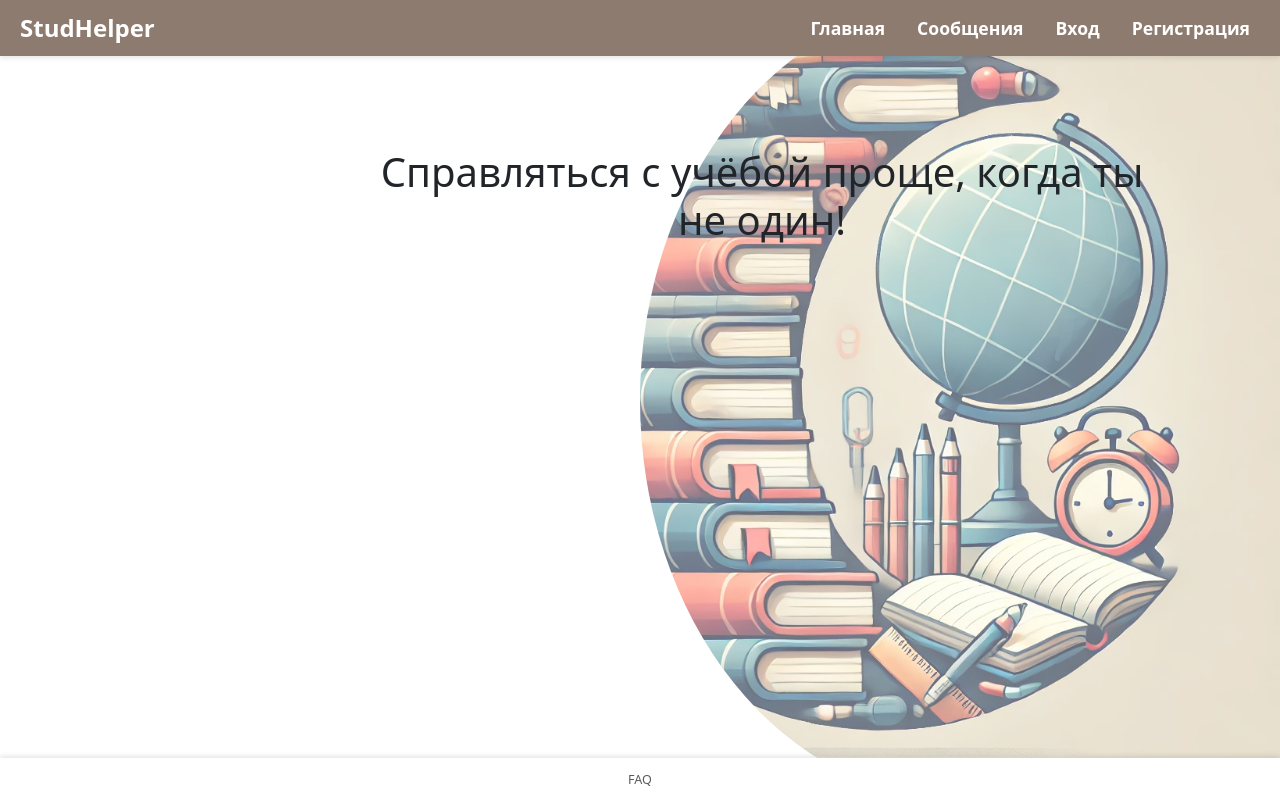
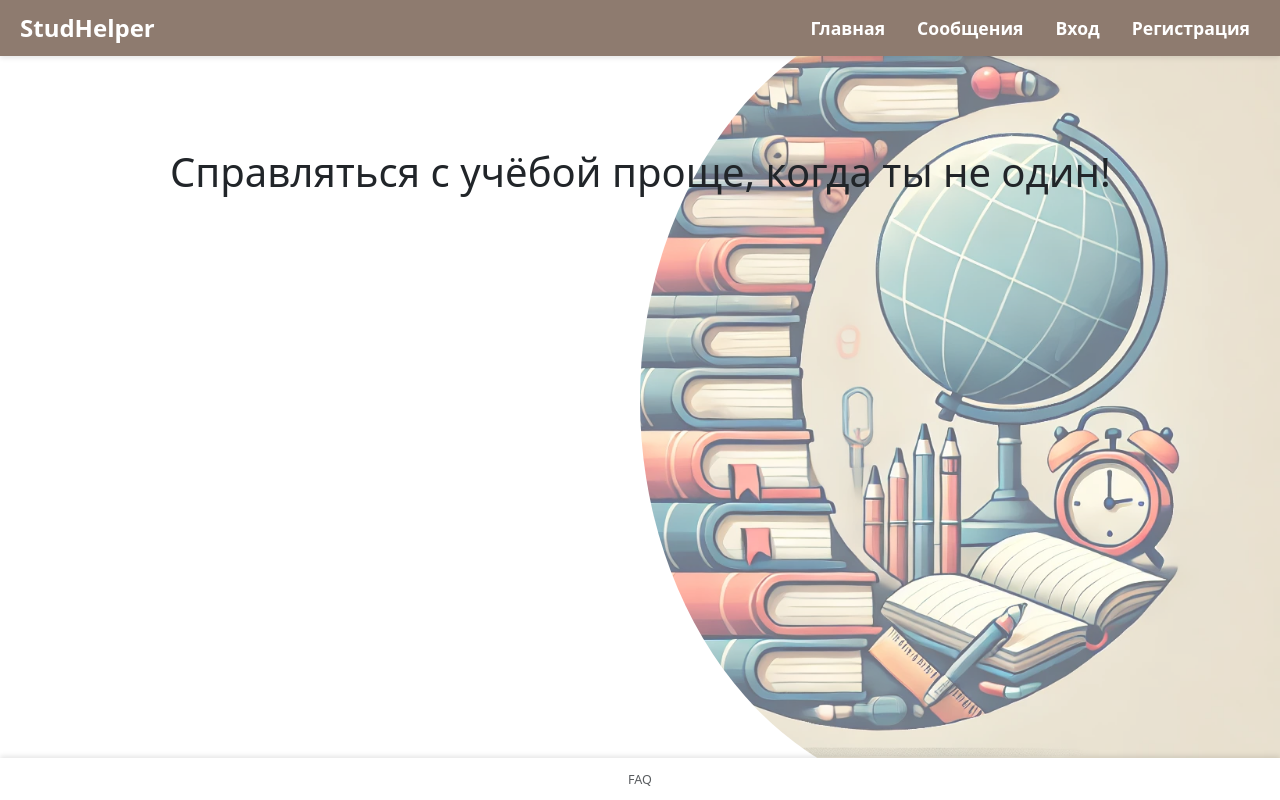
Before and after one commit to ilia-ilin/seacats, a Flask app: page / in a window 1280 px wide. Run offline with Flask 3, Linux system fonts and the light colour scheme; data that the repository does not hold is empty.

Commit message:
debug paint

```diff
--- a/templates/index.html
+++ b/templates/index.html
@@ -21,7 +21,7 @@
     .content-wrapper {
         position: relative;
         z-index: 1;
-        padding-left: 20vw; /* Сдвигаем контент влево, чтобы избежать наезда на картинку */
+        padding-left: 1vw; /* Сдвигаем контент влево, чтобы избежать наезда на картинку */
     }
 
     .container {
```
